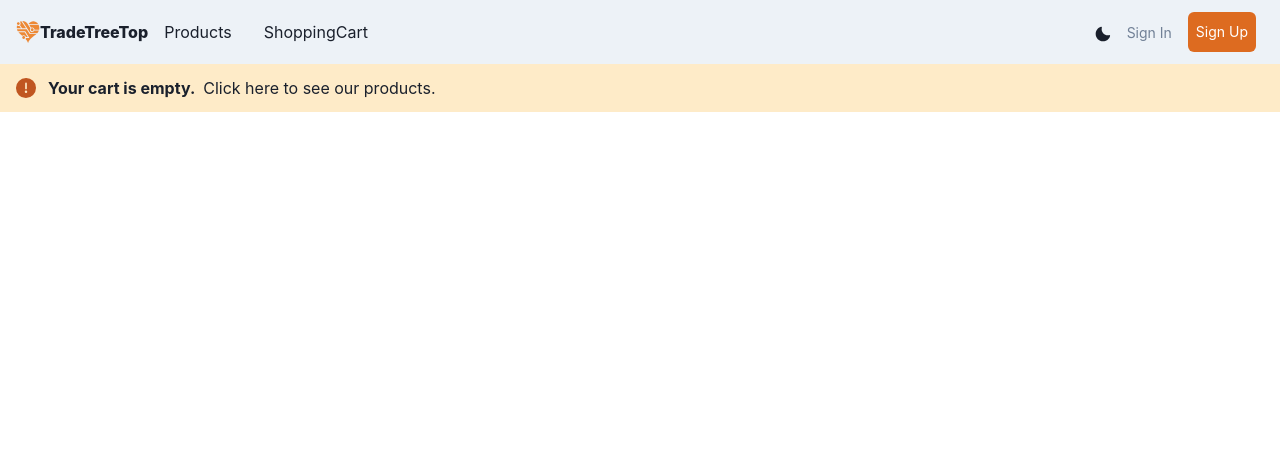
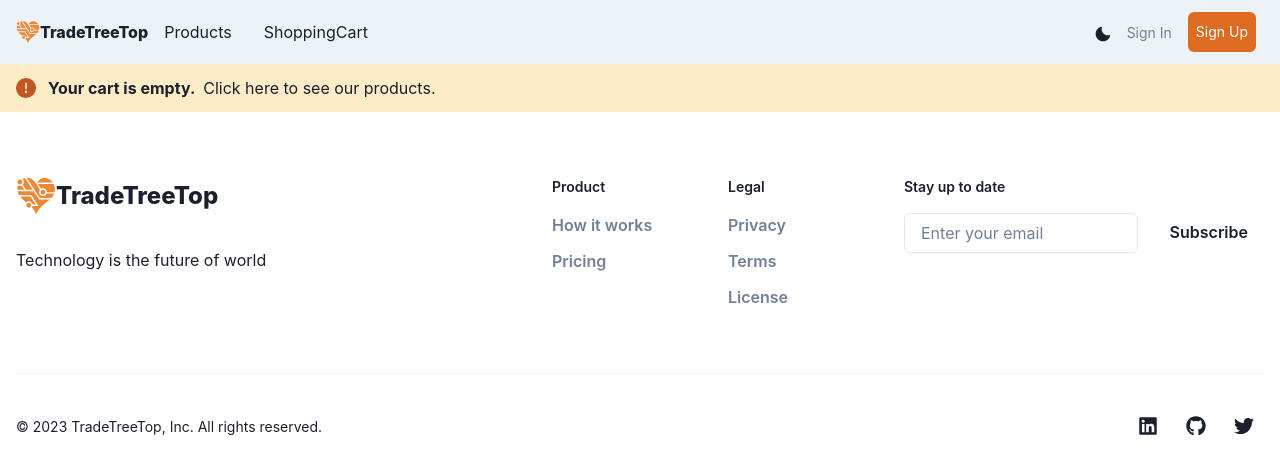
Before and after one commit to mdtouhidulislam136/tradetreetop, a React (Create React App) app in the folder client/: page /cart in a window 1280 px wide. Shown: the top 474 px of the page. Built offline with nearby package versions, Linux system fonts and the light colour scheme.

Commit message:
footer added

```diff
--- a/client/src/App.js
+++ b/client/src/App.js
@@ -4,6 +4,8 @@ import "./App.css";
 import Navbar from "./components/Navbar";
 import ProductScreen from "./screens/ProductScreen";
 import CartScreen from "./screens/CartScreen";
+import SingleProductScreen from "./screens/SingleProductScreen";
+import  Footer  from "./components/Footer";
 
 function App() {
   return (
@@ -13,9 +15,18 @@ function App() {
         <main>
           <Routes>
             <Route path="/products" element={<ProductScreen />}></Route>
+            <Route
+              path="/product/:id"
+              element={<SingleProductScreen />}
+            ></Route>
+            {/* <Route
+              path="/product/:id"
+              element={<SingleProductScreen />}
+            ></Route> */}
             <Route path="/cart" element={<CartScreen />}></Route>
           </Routes>
         </main>
+        <Footer />
       </Router>
     </ChakraProvider>
   );
--- /dev/null
+++ b/client/src/components/Footer.jsx
@@ -0,0 +1,118 @@
+import {
+  Button,
+  ButtonGroup,
+  Container,
+  Divider,
+  IconButton,
+  Input,
+  Stack,
+  Text,
+  Box,
+  useColorMode,
+  Flex,
+  Icon,
+} from "@chakra-ui/react";
+import { FaGithub, FaLinkedin, FaTwitter } from "react-icons/fa";
+import { GiTechnoHeart } from "react-icons/gi";
+// import { Logo } from "./Logo";
+
+const Footer = () => (
+  <Box w="100%" >
+    <Container as="footer" role="contentinfo" maxW="7xl ">
+      <Stack
+        spacing="8"
+        direction={{ base: "column", md: "row" }}
+        justify="space-between"
+        py={{ base: "12", md: "16" }}
+      >
+        <Stack spacing={{ base: "6", md: "8" }} align="start">
+          {/* <Logo /> */}
+          <Flex alignItems="center">
+            <Icon as={GiTechnoHeart} h={10} w={10} color="orange.400" />
+            {/* color={useColorMode("orange.500", "orange.600")} */}
+            <Text fontSize="2xl" fontWeight="extrabold">
+              TradeTreeTop
+            </Text>
+          </Flex>
+          <Text color="muted">Technology is the future of world</Text>
+        </Stack>
+        <Stack
+          direction={{ base: "column-reverse", md: "column", lg: "row" }}
+          spacing={{ base: "12", md: "8" }}
+        >
+          <Stack direction="row" spacing="8">
+            <Stack spacing="4" minW="36" flex="1">
+              <Text fontSize="sm" fontWeight="semibold" color="subtle">
+                Product
+              </Text>
+              <Stack spacing="3" shouldWrapChildren>
+                <Button variant="link">How it works</Button>
+                <Button variant="link">Pricing</Button>
+              </Stack>
+            </Stack>
+            <Stack spacing="4" minW="36" flex="1">
+              <Text fontSize="sm" fontWeight="semibold" color="subtle">
+                Legal
+              </Text>
+              <Stack spacing="3" shouldWrapChildren>
+                <Button variant="link">Privacy</Button>
+                <Button variant="link">Terms</Button>
+                <Button variant="link">License</Button>
+              </Stack>
+            </Stack>
+          </Stack>
+          <Stack spacing="4">
+            <Text fontSize="sm" fontWeight="semibold" color="subtle">
+              Stay up to date
+            </Text>
+            <Stack
+              spacing="4"
+              direction={{ base: "column", sm: "row" }}
+              maxW={{ lg: "360px" }}
+            >
+              <Input placeholder="Enter your email" type="email" required />
+              <Button variant="primary" type="submit" flexShrink={0}>
+                Subscribe
+              </Button>
+            </Stack>
+          </Stack>
+        </Stack>
+      </Stack>
+      <Divider />
+      <Stack
+        pt="8"
+        pb="12"
+        justify="space-between"
+        direction={{ base: "column-reverse", md: "row" }}
+        align="center"
+      >
+        <Text fontSize="sm" color="subtle">
+          &copy; {new Date().getFullYear()} TradeTreeTop, Inc. All rights
+          reserved.
+        </Text>
+        <ButtonGroup variant="ghost">
+          <IconButton
+            as="a"
+            href="#"
+            aria-label="LinkedIn"
+            icon={<FaLinkedin fontSize="1.25rem" />}
+          />
+          <IconButton
+            as="a"
+            href="#"
+            aria-label="GitHub"
+            icon={<FaGithub fontSize="1.25rem" />}
+          />
+          <IconButton
+            as="a"
+            href="#"
+            aria-label="Twitter"
+            icon={<FaTwitter fontSize="1.25rem" />}
+          />
+        </ButtonGroup>
+      </Stack>
+    </Container>
+  </Box>
+);
+
+export default Footer;
--- a/client/src/components/Navbar.jsx
+++ b/client/src/components/Navbar.jsx
@@ -53,7 +53,7 @@ const Navbar = () => {
           onClick={isOpen ? onClose : onOpen}
         />
         <HStack>
-          <Link as={ReactLink} to="/">
+          <Link as={ReactLink} to="/products" style={{textDecoration: 'none'}}>
             <Flex alignItems="center">
               <Icon as={GiTechnoHeart} h={6} w={6} color="orange.400" />
               <Text fontWeight="extrabold">TradeTreeTop</Text>
--- a/client/src/redux/actions/productActions.js
+++ b/client/src/redux/actions/productActions.js
@@ -26,12 +26,11 @@ export const getProducts = () => async (dispatch) => {
   }
 };
 
-
 export const getProduct = (id) => async (dispatch) => {
   dispatch(setLoading(true));
   try {
     const { data } = await axios.get(`/api/products/${id}`);
-    dispatch(setProduct(data))
+    dispatch(setProduct(data));
   } catch (error) {
     dispatch(
       setError(
@@ -42,6 +41,5 @@ export const getProduct = (id) => async (dispatch) => {
           : "An unexpected error, Please try it later."
       )
     );
-
   }
-}
+};
--- a/client/src/redux/slices/products.js
+++ b/client/src/redux/slices/products.js
@@ -22,12 +22,10 @@ export const productSlice = createSlice({
     },
 
     setProduct: (state, { payload }) => {
-       state.loading = false;
-       state.error = null;
-       state.products = payload;
-
-    }
-    ,
+      state.product = payload;
+      state.loading = false;
+      state.error = null;
+    },
     setError: (state, { payload }) => {
       state.error = payload;
       state.loading = false;
@@ -35,6 +33,7 @@ export const productSlice = createSlice({
   },
 });
 
-export const { setLoading, setError, setProducts, setProduct } = productSlice.actions;
+export const { setLoading, setError, setProducts, setProduct } =
+  productSlice.actions;
 export default productSlice.reducer;
 export const productsSelector = (state) => state.products;
--- /dev/null
+++ b/client/src/screens/SingleProductScreen.jsx
@@ -0,0 +1,95 @@
+import { useParams } from "react-router-dom";
+import {
+  Box,
+  Image,
+  Text,
+  Wrap,
+  Stack,
+  Alert,
+  Spinner,
+  AlertIcon,
+  AlertTitle,
+  AlertDescription,
+  Flex,
+  Badge,
+  Heading,
+  HStack,
+  Button,
+  SimpleGrid,
+  useToast,
+} from "@chakra-ui/react";
+
+import { MinusIcon, StarIcon, SmallAddIcon } from "@chakra-ui/icons";
+import { Bipackage, BiCheckShield, BiSupport } from "react-icons/bi";
+import { useDispatch, useSelector } from "react-redux";
+import { getProduct } from "../redux/actions/productActions";
+import { addCartItem } from "../redux/actions/cartActions";
+import { useEffect, useState } from "react";
+
+const SingleProductScreen = () => {
+  const [amount, setAmount] = useState(1);
+  let { id } = useParams();
+  const toast = useToast();
+  const dispatch = useDispatch();
+
+  // redux
+  const products = useSelector((state) => state.products);
+  const { loading, error, product } = products;
+
+  const cartContent = useSelector((state) => state.cart);
+  const { cart } = cartContent;
+
+  useEffect(() => {
+    dispatch(getProduct(id));
+  }, [dispatch, id, cart]);
+
+  return (
+    <Wrap spacing="30px" justify="center" minHeight="100vh">
+      {loading ? (
+        <Stack direction="row" spacing={4}>
+          <Spinner
+            mt={20}
+            thickness="2px"
+            speed="0.65s"
+            emptyColor="gray.200"
+            color="orange.500"
+            size="xl"
+          ></Spinner>
+        </Stack>
+      ) : error ? (
+        <Alert status="error">
+          <AlertIcon />
+          <AlertTitle>Sorry</AlertTitle>
+          <AlertDescription>{error}</AlertDescription>
+        </Alert>
+      ) : (
+        product && (
+          <Box
+            maxW={{ base: "3xl", lg: "5xl" }}
+            mx="auto"
+            px={{ base: "4", md: "8", lg: "12" }}
+            py={{ base: "6", md: "8", lg: "12" }}
+          >
+            <Stack
+              direction={{ base: "column", lg: "row" }}
+              align={{ lg: "flex-start" }}
+            >
+              <Stack
+                pr={{ base: "0", md: "12" }}
+                spacing={{ base: "8", md: "4" }}
+                flex="1.5"
+                mb={{ base: "12", md: "none" }}
+                  >
+                    {
+                      product.productIsNew && (<Badge rounded="full" w="40px" fontSize = '0.8em' colorScheme="green" >New</Badge>)
+                    }
+              </Stack>
+            </Stack>
+          </Box>
+        )
+      )}
+    </Wrap>
+  );
+};
+
+export default SingleProductScreen;
```
